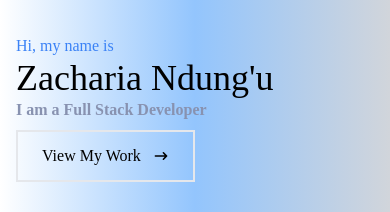
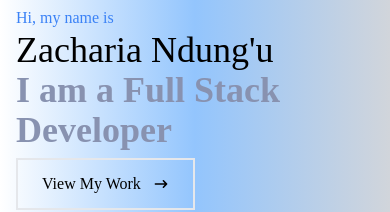
Before and after one commit to Zackius/My-Portfolio, a React (Create React App) app: page / in a window 390 px wide. Shown: the part 122-334 px from the top of the page. Built offline with nearby package versions, Linux system fonts and the light colour scheme.

Commit message:
updating logo

```diff
--- a/src/components/Hero.js
+++ b/src/components/Hero.js
@@ -17,7 +17,7 @@
           Zacharia  Ndung'u
         </h1>
 
-        <h2 className="teext-4xl sm:text-7xl font-bold text-[#8892b0]">
+        <h2 className="text-4xl sm:text-7xl font-bold text-[#8892b0]">
           I am a Full Stack Developer{" "}
         </h2>
         <div>
```
Also changed, not shown: public/logo192.png (deleted), public/logo512.png (deleted).
